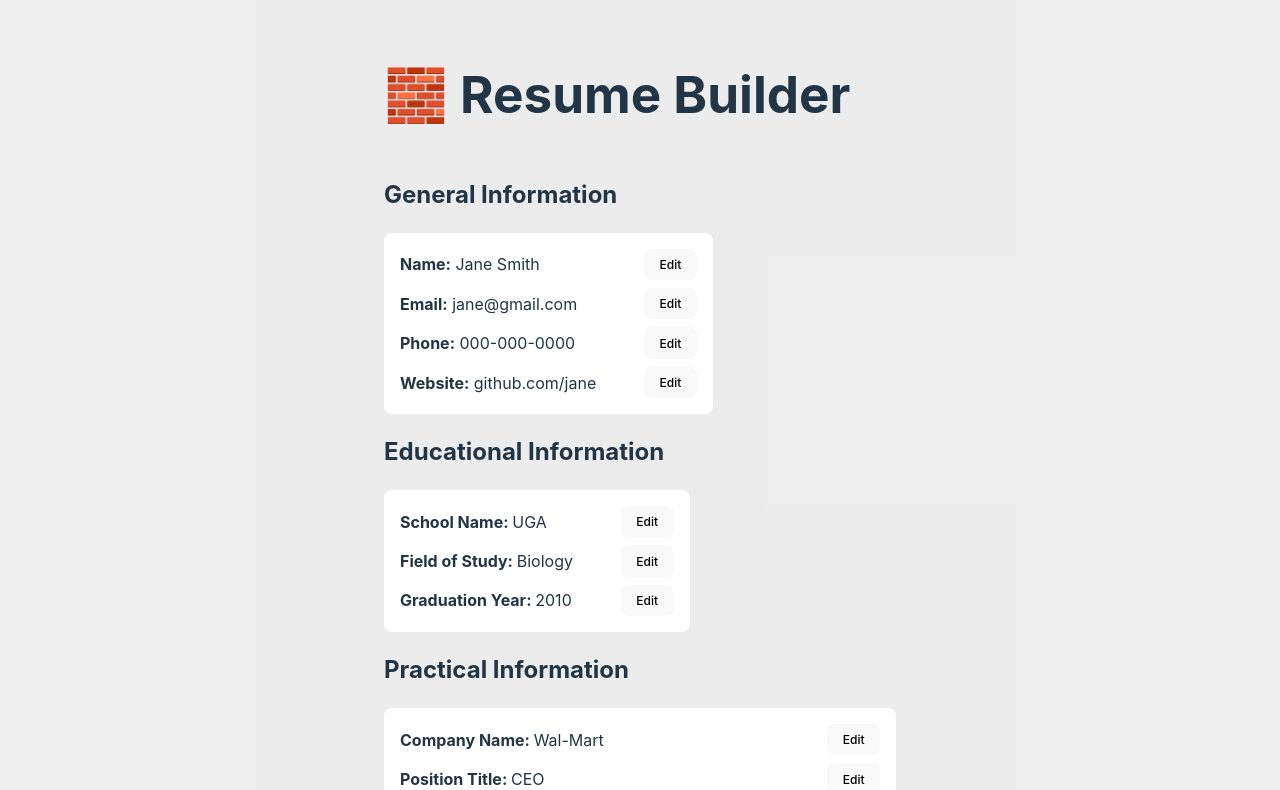
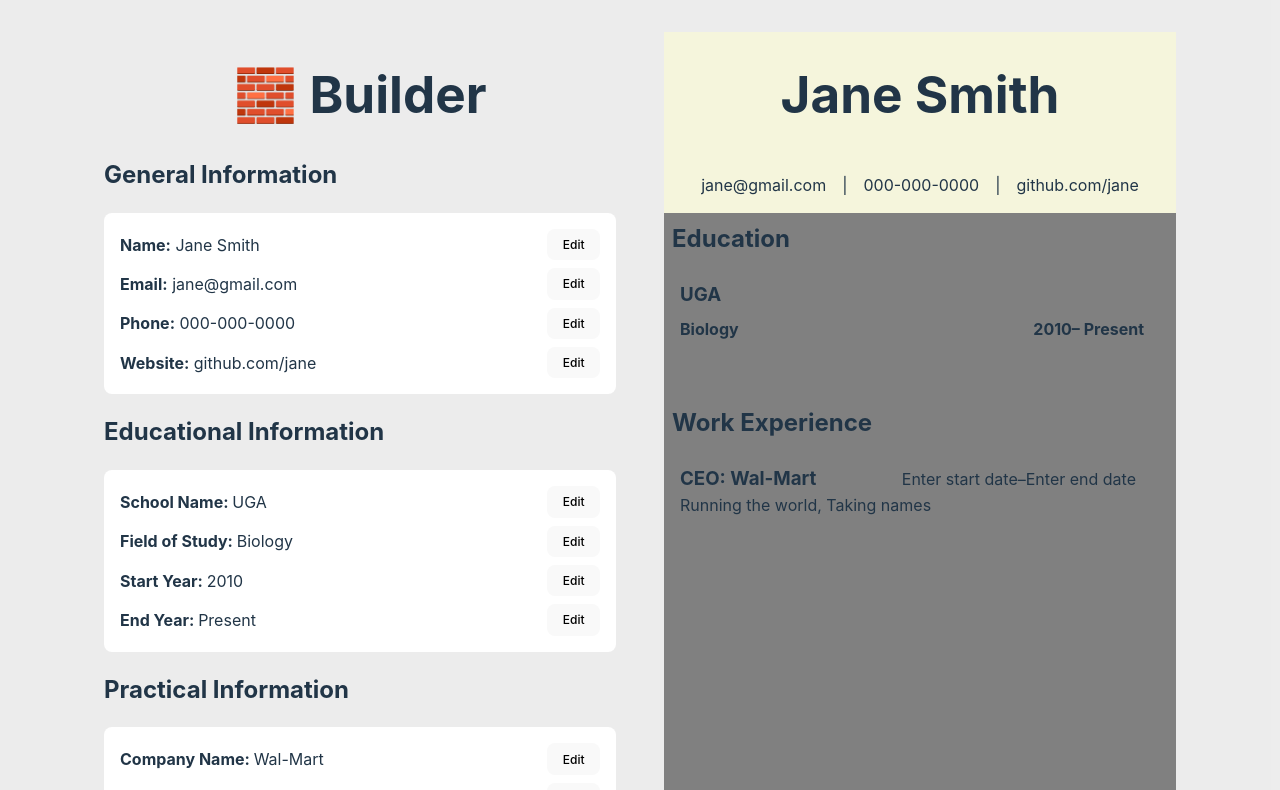
Before and after one commit to carisaelam/cv-app, a React (Vite) app: page / in a window 1280 px wide. Shown: the top 790 px of the page. Built offline with nearby package versions, Linux system fonts and the light colour scheme.

Commit message:
Add separate view for resume

```diff
--- a/src/App.css
+++ b/src/App.css
@@ -43,8 +43,13 @@
 
 /* My CSS */
 .body__container {
+  display: grid;
+  grid-template-columns: 1fr 1fr;
+  gap: 3rem;
+}
+
+.resume__section {
+  background-color: grey;
   display: flex;
   flex-direction: column;
-  justify-content: start;
-  align-items: start;
 }
--- a/src/App.jsx
+++ b/src/App.jsx
@@ -1,15 +1,47 @@
 import './App.css';
-import General from './components/general';
+import { useState } from 'react';
+import General from './components/General';
 import Educational from './components/Educational';
 import Practical from './components/Practical';
+import Resume from './components/Resume';
 
 function App() {
+  const [formData, setFormData] = useState({
+    general: {
+      name: 'Jane Smith',
+      email: 'jane@gmail.com',
+      phone: '000-000-0000',
+      website: 'github.com/jane',
+    },
+    educational: {
+      schoolName: 'UGA',
+      fieldOfStudy: 'Biology',
+      startYear: '2010',
+      endYear: 'Present',
+    },
+    practical: {
+      companyName: 'Wal-Mart',
+      positionTitle: 'CEO',
+      mainResponsibilities: 'Running the world, Taking names',
+      startDate: 'Enter start date',
+      endDate: 'Enter end date',
+    },
+  });
+
   return (
     <div className="body__container">
-      <h1>🧱 Resume Builder</h1>
-      <General />
-      <Educational />
-      <Practical />
+      <div className="edit__section">
+        <h1>🧱 Builder</h1>
+        <General formData={formData.general} setFormData={setFormData} />
+        <Educational
+          formData={formData.educational}
+          setFormData={setFormData}
+        />
+        <Practical formData={formData.practical} setFormData={setFormData} />
+      </div>
+      <div className="resume__section">
+        <Resume formData={formData} />
+      </div>
     </div>
   );
 }
--- a/src/components/Educational.jsx
+++ b/src/components/Educational.jsx
@@ -2,17 +2,12 @@
 import { useState } from 'react';
 import './Educational.css';
 
-export default function Educational() {
-  const [formData, setFormData] = useState({
-    schoolName: 'UGA',
-    fieldOfStudy: 'Biology',
-    graduationYear: '2010',
-  });
-
+export default function Educational({ formData, setFormData }) {
   const [isVisible, setIsVisible] = useState({
     schoolName: false,
     fieldOfStudy: false,
-    graduationYear: false,
+    startYear: false,
+    endYear: false,
   });
 
   function handleEditButtonClick(field) {
@@ -26,7 +21,8 @@ export default function Educational() {
     let titleStrings = {
       schoolName: 'School Name: ',
       fieldOfStudy: 'Field of Study: ',
-      graduationYear: 'Graduation Year: ',
+      startYear: 'Start Year: ',
+      endYear: 'End Year: ',
     };
 
     return titleStrings[string];
@@ -49,7 +45,10 @@ export default function Educational() {
               onChange={(e) =>
                 setFormData((prev) => ({
                   ...prev,
-                  [field]: e.target.value,
+                  educational: {
+                    ...prev.educational,
+                    [field]: e.target.value,
+                  },
                 }))
               }
               hidden={!isVisible[field]}
--- a/src/components/General.jsx
+++ b/src/components/General.jsx
@@ -1,15 +1,8 @@
 /* eslint-disable react/prop-types */
+import './General.css';
 import { useState } from 'react';
-import './General.css';
 
-export default function General() {
-  const [formData, setFormData] = useState({
-    name: 'Jane Smith',
-    email: 'jane@gmail.com',
-    phone: '000-000-0000',
-    website: 'github.com/jane',
-  });
-
+export default function General({ formData, setFormData }) {
   const [isVisible, setIsVisible] = useState({
     name: false,
     email: false,
@@ -42,7 +35,10 @@ export default function General() {
               onChange={(e) =>
                 setFormData((prev) => ({
                   ...prev,
-                  [field]: e.target.value,
+                  general: {
+                    ...prev.general,
+                    [field]: e.target.value,
+                  },
                 }))
               }
               hidden={!isVisible[field]}
--- a/src/components/Practical.jsx
+++ b/src/components/Practical.jsx
@@ -2,15 +2,7 @@
 import { useState } from 'react';
 import './Practical.css';
 
-export default function Practical() {
-  const [formData, setFormData] = useState({
-    companyName: 'Wal-Mart',
-    positionTitle: 'CEO',
-    mainResponsibilities: 'Running the world, Taking names',
-    startDate: 'Enter start date',
-    endDate: 'Enter end date',
-  });
-
+export default function Practical({ formData, setFormData }) {
   const [isVisible, setIsVisible] = useState({
     companyName: false,
     positionTitle: false,
@@ -49,16 +41,17 @@ export default function Practical() {
               <strong>{titleCase(field)}</strong> {formData[field]}
             </p>
             <input
-              type={
-                field === 'startDate' || field === 'endDate' ? 'date' : 'text'
-              }
+              type="text"
               className="practical__input"
               placeholder={formData[field]}
               value={formData[field]}
               onChange={(e) =>
                 setFormData((prev) => ({
                   ...prev,
-                  [field]: e.target.value,
+                  practical: {
+                    ...prev.practical,
+                    [field]: e.target.value,
+                  },
                 }))
               }
               hidden={!isVisible[field]}
--- /dev/null
+++ b/src/components/Resume.css
@@ -0,0 +1,90 @@
+.header__container {
+  background-color: beige;
+  justify-content: center;
+  display: flex;
+  flex-direction: column;
+  align-items: center;
+  text-align: center;
+}
+
+.header__list__items__container {
+  display: flex;
+  gap: 1rem;
+  padding: 0;
+  justify-content: center;
+  align-items: center;
+}
+
+.header__list__items__container li {
+  list-style-type: none;
+}
+
+.educational__container,
+.experience__container {
+  margin-bottom: 2rem;
+}
+
+.educational__container h2,
+.experience__container h2 {
+  margin: 0;
+  padding: 0.5rem;
+}
+
+.educational__container > div,
+.experience__container > div {
+  padding: 1rem;
+}
+
+.school__container,
+.practical__container {
+  display: flex;
+  flex-direction: column;
+  justify-content: space-between;
+  align-items: start;
+}
+
+.school__container h3,
+.practical__container h3 {
+  margin: 0;
+}
+
+.school__info,
+.practical__info {
+  display: flex;
+  width: calc(100% - 1rem);
+  align-items: center;
+  justify-content: space-between;
+}
+
+.field__of__study,
+.graduation__years {
+  font-weight: bold;
+  padding: 0.5rem 0;
+  margin: 0;
+}
+
+.practical__container {
+  display: flex;
+  flex-direction: column;
+  padding: 0;
+  margin: 0;
+}
+
+.practical__header {
+  display: flex;
+  justify-content: space-between;
+  align-items: center;
+  min-width: calc(100% - 1rem);
+}
+
+.practical__header h2,
+.practical__header p {
+  margin: 0;
+  padding: 0;
+  padding-right: 0.5rem;
+}
+
+.practical__info p {
+  display: flex;
+  margin: 0;
+}
--- /dev/null
+++ b/src/components/Resume.jsx
@@ -0,0 +1,62 @@
+/* eslint-disable react/prop-types */
+import './Resume.css';
+
+export default function Resume({ formData }) {
+  return (
+    <>
+      {/* General Information Section */}
+      <div>
+        <div className="header__container">
+          <h1>{formData.general.name}</h1>
+          <ul className="header__list__items__container">
+            <li>{formData.general.email}</li> |<li>{formData.general.phone}</li>{' '}
+            |<li>{formData.general.website}</li>
+          </ul>
+        </div>
+      </div>
+
+      {/* Educational Information Section */}
+      <div className="educational__container">
+        <h2>Education</h2>
+        <div className="school__container">
+          <h3>{formData.educational.schoolName}</h3>
+          <div className="school__info">
+            <div>
+              <p className="field__of__study">
+                {formData.educational.fieldOfStudy}
+              </p>
+            </div>
+            <div>
+              <p className="graduation__years">
+                {formData.educational.startYear}– {formData.educational.endYear}
+              </p>
+            </div>
+          </div>
+        </div>
+      </div>
+
+      {/* Practical Information Section */}
+      <div className="experience__container">
+        <h2>Work Experience</h2>
+        <div className="practical__container">
+          <div className="practical__header">
+            <div>
+                <h3>
+                  {formData.practical.positionTitle}:{' '}
+                  {formData.practical.companyName}
+                </h3>
+            </div>
+            <div>
+                <p>
+                  {formData.practical.startDate}–{formData.practical.endDate}
+                </p>
+            </div>
+          </div>
+          <div className="practical__info">
+            <p>{formData.practical.mainResponsibilities}</p>
+          </div>
+        </div>
+      </div>
+    </>
+  );
+}
```
